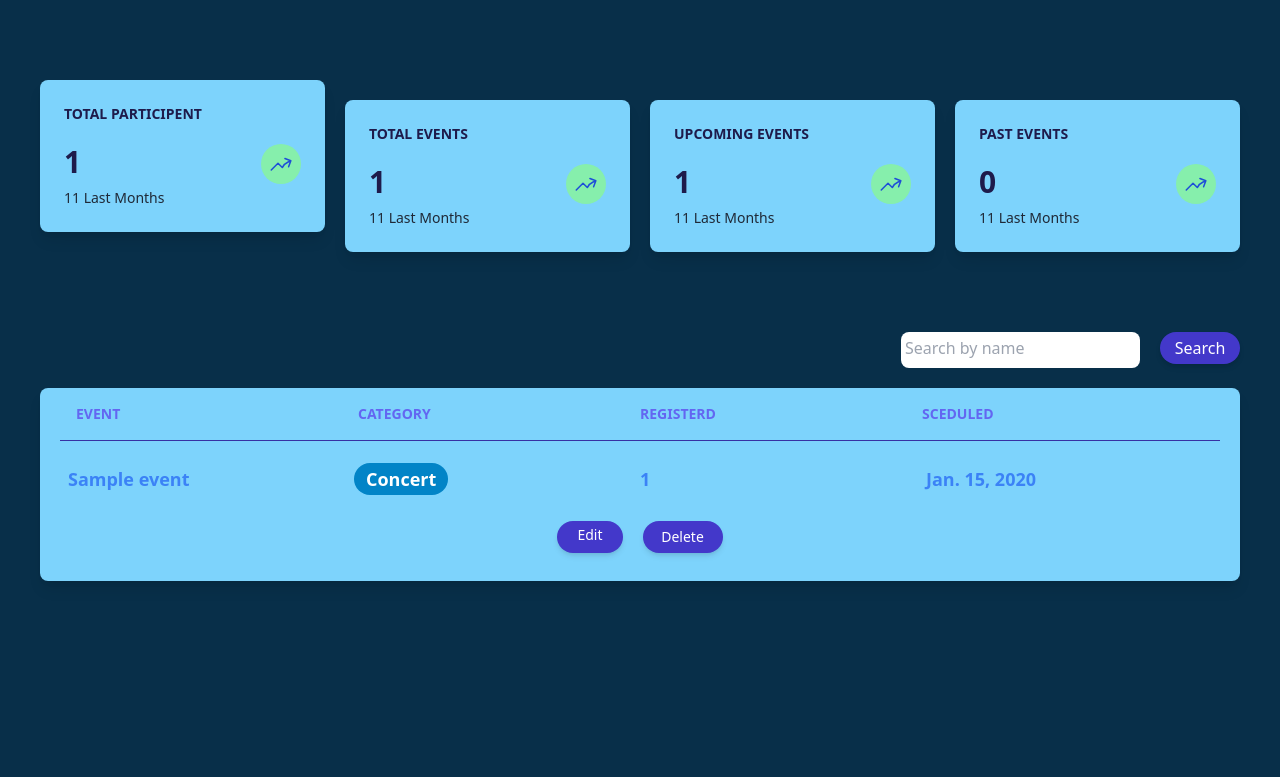
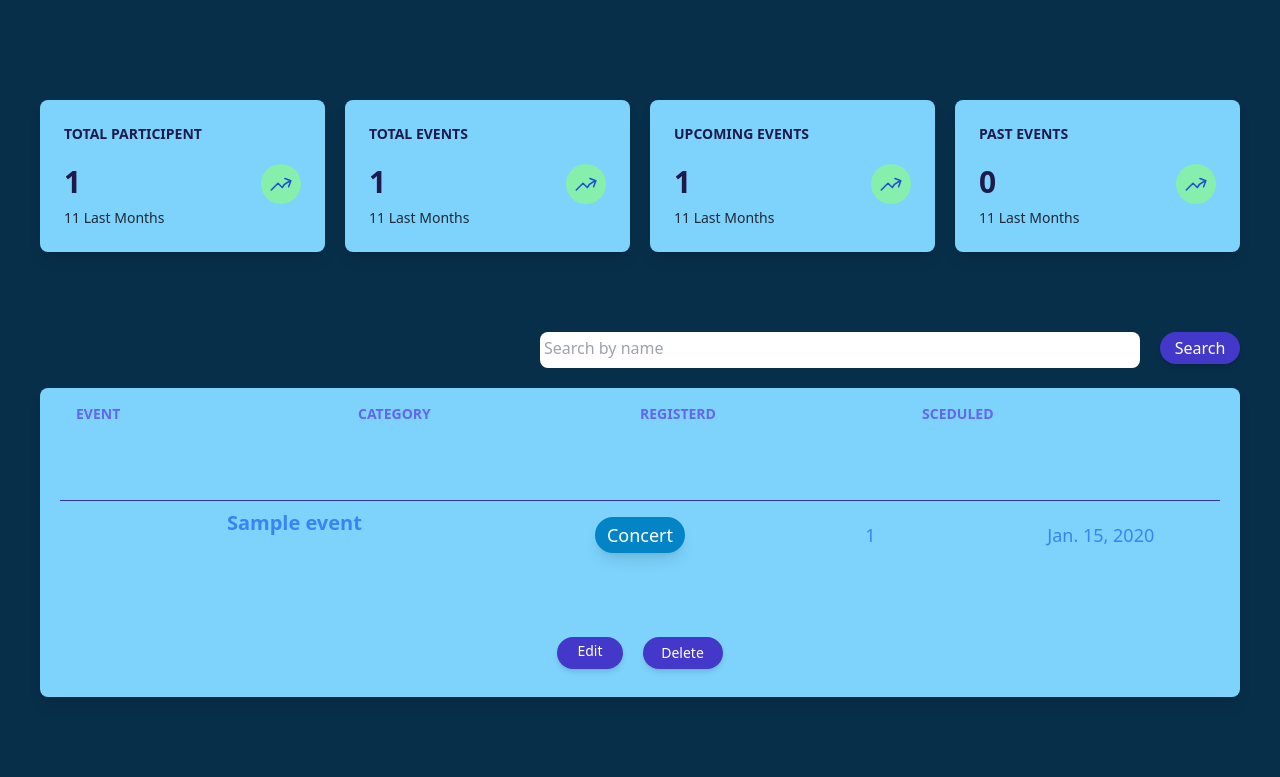
Before and after one commit to shojibruhan/event-management, a Django app: page /tasks/manager-dashboard/ in a window 1280 px wide. Shown: the part 116-893 px from the top of the page. Before the commit the page ends 697 px from the top, so only its background shows below. Run offline with Django 5.2, Linux system fonts and the light colour scheme; tables that the repository leaves empty hold one stand-in row (values such as "Sample post").

Commit message:
dashboard responsive done

```diff
--- a/static/css/output.css
+++ b/static/css/output.css
@@ -642,11 +642,6 @@ video {
   margin-right: auto;
 }
 
-.my-10 {
-  margin-top: 2.5rem;
-  margin-bottom: 2.5rem;
-}
-
 .mb-1 {
   margin-bottom: 0.25rem;
 }
@@ -831,6 +826,10 @@ video {
   transform: translate(var(--tw-translate-x), var(--tw-translate-y)) rotate(var(--tw-rotate)) skewX(var(--tw-skew-x)) skewY(var(--tw-skew-y)) scaleX(var(--tw-scale-x)) scaleY(var(--tw-scale-y));
 }
 
+.grid-cols-1 {
+  grid-template-columns: repeat(1, minmax(0, 1fr));
+}
+
 .grid-cols-2 {
   grid-template-columns: repeat(2, minmax(0, 1fr));
 }
@@ -839,8 +838,8 @@ video {
   grid-template-columns: repeat(4, minmax(0, 1fr));
 }
 
-.grid-cols-1 {
-  grid-template-columns: repeat(1, minmax(0, 1fr));
+.grid-rows-4 {
+  grid-template-rows: repeat(4, minmax(0, 1fr));
 }
 
 .content-start {
@@ -1147,6 +1146,11 @@ video {
   padding-bottom: 1.5rem;
 }
 
+.px-1 {
+  padding-left: 0.25rem;
+  padding-right: 0.25rem;
+}
+
 .pb-10 {
   padding-bottom: 2.5rem;
 }
@@ -1161,6 +1165,10 @@ video {
 
 .pb-8 {
   padding-bottom: 2rem;
+}
+
+.align-middle {
+  vertical-align: middle;
 }
 
 .text-2xl {
@@ -1358,16 +1366,57 @@ video {
 }
 
 @media (min-width: 640px) {
-  .sm\:mb-12 {
-    margin-bottom: 3rem;
-  }
-
-  .sm\:grid-cols-4 {
-    grid-template-columns: repeat(4, minmax(0, 1fr));
+  .sm\:row-span-1 {
+    grid-row: span 1 / span 1;
+  }
+
+  .sm\:mx-auto {
+    margin-left: auto;
+    margin-right: auto;
+  }
+
+  .sm\:mt-4 {
+    margin-top: 1rem;
+  }
+
+  .sm\:mt-5 {
+    margin-top: 1.25rem;
+  }
+
+  .sm\:mt-10 {
+    margin-top: 2.5rem;
+  }
+
+  .sm\:hidden {
+    display: none;
+  }
+
+  .sm\:w-1\/2 {
+    width: 50%;
   }
 
   .sm\:grid-cols-1 {
     grid-template-columns: repeat(1, minmax(0, 1fr));
+  }
+
+  .sm\:grid-rows-4 {
+    grid-template-rows: repeat(4, minmax(0, 1fr));
+  }
+
+  .sm\:grid-rows-2 {
+    grid-template-rows: repeat(2, minmax(0, 1fr));
+  }
+
+  .sm\:space-y-3 > :not([hidden]) ~ :not([hidden]) {
+    --tw-space-y-reverse: 0;
+    margin-top: calc(0.75rem * calc(1 - var(--tw-space-y-reverse)));
+    margin-bottom: calc(0.75rem * var(--tw-space-y-reverse));
+  }
+
+  .sm\:space-y-5 > :not([hidden]) ~ :not([hidden]) {
+    --tw-space-y-reverse: 0;
+    margin-top: calc(1.25rem * calc(1 - var(--tw-space-y-reverse)));
+    margin-bottom: calc(1.25rem * var(--tw-space-y-reverse));
   }
 
   .sm\:space-y-4 > :not([hidden]) ~ :not([hidden]) {
@@ -1376,24 +1425,109 @@ video {
     margin-bottom: calc(1rem * var(--tw-space-y-reverse));
   }
 
-  .sm\:space-y-3 > :not([hidden]) ~ :not([hidden]) {
-    --tw-space-y-reverse: 0;
-    margin-top: calc(0.75rem * calc(1 - var(--tw-space-y-reverse)));
-    margin-bottom: calc(0.75rem * var(--tw-space-y-reverse));
-  }
-
-  .sm\:p-2 {
-    padding: 0.5rem;
+  .sm\:rounded-full {
+    border-radius: 9999px;
+  }
+
+  .sm\:bg-sky-600 {
+    --tw-bg-opacity: 1;
+    background-color: rgb(2 132 199 / var(--tw-bg-opacity, 1));
+  }
+
+  .sm\:bg-green-600 {
+    --tw-bg-opacity: 1;
+    background-color: rgb(22 163 74 / var(--tw-bg-opacity, 1));
+  }
+
+  .sm\:bg-red-600 {
+    --tw-bg-opacity: 1;
+    background-color: rgb(220 38 38 / var(--tw-bg-opacity, 1));
+  }
+
+  .sm\:p-4 {
+    padding: 1rem;
+  }
+
+  .sm\:px-3 {
+    padding-left: 0.75rem;
+    padding-right: 0.75rem;
+  }
+
+  .sm\:py-1 {
+    padding-top: 0.25rem;
+    padding-bottom: 0.25rem;
+  }
+
+  .sm\:text-lg {
+    font-size: 1.125rem;
+    line-height: 1.75rem;
+  }
+
+  .sm\:text-white {
+    --tw-text-opacity: 1;
+    color: rgb(255 255 255 / var(--tw-text-opacity, 1));
+  }
+
+  .sm\:shadow-lg {
+    --tw-shadow: 0 10px 15px -3px rgb(0 0 0 / 0.1), 0 4px 6px -4px rgb(0 0 0 / 0.1);
+    --tw-shadow-colored: 0 10px 15px -3px var(--tw-shadow-color), 0 4px 6px -4px var(--tw-shadow-color);
+    box-shadow: var(--tw-ring-offset-shadow, 0 0 #0000), var(--tw-ring-shadow, 0 0 #0000), var(--tw-shadow);
   }
 }
 
 @media (min-width: 768px) {
-  .md\:mb-24 {
-    margin-bottom: 6rem;
+  .md\:col-span-2 {
+    grid-column: span 2 / span 2;
+  }
+
+  .md\:mb-2 {
+    margin-bottom: 0.5rem;
+  }
+
+  .md\:mb-0 {
+    margin-bottom: 0px;
+  }
+
+  .md\:grid {
+    display: grid;
+  }
+
+  .md\:hidden {
+    display: none;
   }
 
   .md\:grid-cols-2 {
     grid-template-columns: repeat(2, minmax(0, 1fr));
+  }
+
+  .md\:grid-cols-4 {
+    grid-template-columns: repeat(4, minmax(0, 1fr));
+  }
+
+  .md\:grid-cols-5 {
+    grid-template-columns: repeat(5, minmax(0, 1fr));
+  }
+
+  .md\:grid-rows-4 {
+    grid-template-rows: repeat(4, minmax(0, 1fr));
+  }
+
+  .md\:content-center {
+    align-content: center;
+  }
+
+  .md\:content-start {
+    align-content: flex-start;
+  }
+
+  .md\:gap-3 {
+    gap: 0.75rem;
+  }
+
+  .md\:space-y-5 > :not([hidden]) ~ :not([hidden]) {
+    --tw-space-y-reverse: 0;
+    margin-top: calc(1.25rem * calc(1 - var(--tw-space-y-reverse)));
+    margin-bottom: calc(1.25rem * var(--tw-space-y-reverse));
   }
 
   .md\:space-y-2 > :not([hidden]) ~ :not([hidden]) {
@@ -1402,27 +1536,66 @@ video {
     margin-bottom: calc(0.5rem * var(--tw-space-y-reverse));
   }
 
-  .md\:space-y-5 > :not([hidden]) ~ :not([hidden]) {
-    --tw-space-y-reverse: 0;
-    margin-top: calc(1.25rem * calc(1 - var(--tw-space-y-reverse)));
-    margin-bottom: calc(1.25rem * var(--tw-space-y-reverse));
+  .md\:bg-opacity-0 {
+    --tw-bg-opacity: 0;
+  }
+
+  .md\:bg-none {
+    background-image: none;
   }
 
   .md\:p-4 {
     padding: 1rem;
   }
+
+  .md\:font-semibold {
+    font-weight: 600;
+  }
+
+  .md\:text-indigo-500 {
+    --tw-text-opacity: 1;
+    color: rgb(99 102 241 / var(--tw-text-opacity, 1));
+  }
+
+  .md\:text-blue-500 {
+    --tw-text-opacity: 1;
+    color: rgb(59 130 246 / var(--tw-text-opacity, 1));
+  }
+
+  .md\:opacity-0 {
+    opacity: 0;
+  }
+
+  .md\:shadow-none {
+    --tw-shadow: 0 0 #0000;
+    --tw-shadow-colored: 0 0 #0000;
+    box-shadow: var(--tw-ring-offset-shadow, 0 0 #0000), var(--tw-ring-shadow, 0 0 #0000), var(--tw-shadow);
+  }
 }
 
 @media (min-width: 1024px) {
-  .lg\:mb-8 {
-    margin-bottom: 2rem;
+  .lg\:col-span-2 {
+    grid-column: span 2 / span 2;
   }
 
   .lg\:grid-cols-4 {
     grid-template-columns: repeat(4, minmax(0, 1fr));
   }
 
-  .lg\:p-8 {
-    padding: 2rem;
-  }
-}
+  .lg\:grid-cols-5 {
+    grid-template-columns: repeat(5, minmax(0, 1fr));
+  }
+
+  .lg\:gap-5 {
+    gap: 1.25rem;
+  }
+
+  .lg\:bg-none {
+    background-image: none;
+  }
+
+  .lg\:text-blue-500 {
+    --tw-text-opacity: 1;
+    color: rgb(59 130 246 / var(--tw-text-opacity, 1));
+  }
+}
--- a/tasks/templates/dashboard/dashboard.html
+++ b/tasks/templates/dashboard/dashboard.html
@@ -38,12 +38,12 @@
             </div>
 
                 <!-- stats grid -->
-                {% comment %} <div class="my-10 grid sm:grid-cols-4 md:grid-cols-2 lg:grid-cols-4 sm:space-y-4 md:space-y-2 mb-8 sm:mb-12 md:mb-24 lg:mb-8  sm:p-2 md:p-4 lg:p-8 gap-5"> {% endcomment %}
-                <div class="grid grid-cols-1 sm:grid-cols-1 md:grid-cols-2 lg:grid-cols-4 gap-5 sm:space-y-3 md:space-y-5 mt-20 mb-20">
+
+                <div class="grid grid-cols-1 sm:grid-cols-1 md:grid-cols-2 lg:grid-cols-4 md:gap-3 lg:gap-5 sm:space-y-3 md:space-y-5 mt-20 mb-20 ">
                     <!-- Card-1 participent-->
 
                     <a href="{% url "view-participent" %}?type=total_participant">
-                    <div class="bg-sky-300 rounded-lg p-6 shadow-lg">
+                    <div class="bg-sky-300 rounded-lg p-6 mt-5 shadow-lg">
                         <h3 class="text-sm font-semibold text-indigo-950 mb-5">TOTAL PARTICIPENT</h3>
                         <div class="flex justify-between ">
                             <div>
@@ -136,8 +136,9 @@
                     </a>
                 </div>
 
+                <!-- Search Bar-->
                 <div class="flex gap-5 justify-end">
-                    <div class="bg-white w-100 h-9 rounded-lg mb-5 p-1">
+                    <div class="bg-white w-100 sm:w-1/2 h-9 rounded-lg mb-5 p-1">
                         <form action=" {% url "searched-result" %} " method="POST">
                             {% csrf_token %}
                         <input type="search" placeholder="Search by name" name="searched">
@@ -156,7 +157,7 @@
                  <!-- Events title -->
                 <div class="bg-sky-300 rounded-lg  shadow-lg  text-sm text-blue-500 mb-10 px-5">
 
-                    <div class="grid grid-cols-4 p-4 text-indigo-500 font-semibold">
+                    <div class="sm:hidden md:grid md:grid-rows-4 md:grid-cols-4 md:p-4 md:mb-0 md:text-indigo-500 md:font-semibold ">
                         <div>EVENT</div>
                         <div>CATEGORY</div>
                         <div>REGISTERD</div>
@@ -164,30 +165,28 @@
                     </div>
                      <!-- Event item -->
                     {% for event in events %}
-                        <div>
-                            <div class="border-b border-indigo-800 mb-4"></div>
+                    <div class="border-b border-indigo-800 mb-2"></div>
+                    <div class="grid px-1 sm:grid-rows-2 md:grid-cols-4 lg:grid-cols-5 sm:space-y-4 md:space-y-2">
+                        <div class="text-xl font-semibold sm:row-span-1 sm:mx-auto lg:col-span-2"> {{event.name}} </div>
+                        <div class="sm:mx-auto sm:px-3 sm:py-1 sm:p-4 sm:rounded-full sm:w-30 sm:bg-sky-600 sm:text-white sm:text-lg sm:shadow-lg "><span class="font-semibold underline text-white md:hidden ">Category:</span> {{event.details.get_types_display }}</div>
+                        <div class="sm:mx-auto sm:px-3 sm:py-1 sm:p-4 sm:rounded-full sm:w-30 sm:bg-sky-600 md:bg-none md:bg-opacity-0 lg:bg-none sm:text-white md:text-blue-500 lg:text-blue-500 sm:text-lg sm:shadow-lg md:shadow-none "><span class="font-semibold underline md:hidden">Participent:</span> {{event.participant.all.count}} </div>
+                        <div class="sm:mx-auto sm:px-3 sm:py-1 sm:p-4 sm:rounded-full sm:w-30 sm:bg-sky-600 md:bg-none md:bg-opacity-0 md:shadow-none sm:text-white md:text-blue-500 sm:text-lg sm:shadow-lg"><span class="font-semibold underline md:hidden">Date:</span> {{event.schedule}} </div>
 
-                            <div class="grid grid-cols-4 p-2 font-semibold text-lg">
-                                <div>{{ event.name }}</div>
-                                <div>
-                                    <span class="px-3 py-1 rounded-full w-30 bg-sky-600 text-white">{{ event.details.get_types_display }}
-                                    </span>
                     </div>
-                                <div> {{ event.participant.all.count }} </div>
-                                <div> {{ event.schedule }} </div>
-                            </div>
-                            <div class="flex justify-center gap-5 mt-5 px-3 pb-7">
-                                {% comment %} <button href=" {% url "update-events" event.id %} " class="bg-indigo-700 hover:bg-indigo-900 w-20 h-8 rounded-full text-white shadow-md">Edit</button> {% endcomment %}
+                    {% comment %} update button {% endcomment %}
+                    <div class="flex justify-center gap-5 mt-5 px-3 pb-7 sm:mt-10">
+
                         <a href="{% url "update-events" event.id %} " class="bg-indigo-700 hover:bg-indigo-900 w-18 h-8 rounded-full text-white shadow-md px-5 py-1 ">Edit</a>
                         <form action=" {% url "delete-events" event.id %} " method= "POST">
                             {% csrf_token %}
                             <button type="submit" class="bg-indigo-700 hover:bg-indigo-900 w-20 h-8 rounded-full text-white shadow-md">Delete</button>
                         </form>
-                            </div>
+
                     </div>
 
+
                     {% endfor %}
-
+                </div>
 
 
 
--- a/tasks/views.py
+++ b/tasks/views.py
@@ -175,4 +175,32 @@ def search_event(request):
 
 
 def navbar(request):
-    return render(request, "dashboard/navbar.html")
+    type= request.GET.get('type', "upcoming_events")
+    # print(type)
+
+    base_query= Event.objects.select_related('details').prefetch_related('participant')
+    if type == "upcoming_events":
+        events= base_query.filter(status= "U")
+    elif type == "past_events":
+        events= base_query.filter(status= "P")
+    elif type == "all":
+        events= base_query.all()
+
+    query= request.GET.get('q', " ")
+    # if query:
+    #     search= base_query.filter(name__icontains = query)
+    counts= Event.objects.aggregate(
+        total= Count('id'),
+        upcoming_events= Count('id', filter= Q(status= "U")),
+        past_events= Count('id', filter= Q(status= "P"))
+
+    )
+
+    total_participant= Participant.objects.all().count()
+
+    context= {
+        "events": events,
+        "counts": counts,
+        "total_participant": total_participant
+    }
+    return render(request, "dashboard/navbar.html", context)
```
Also changed, not shown: tasks/templates/dashboard/navbar.html (+46 -92 lines). Lines whose indentation alone changed are shown as unchanged.
